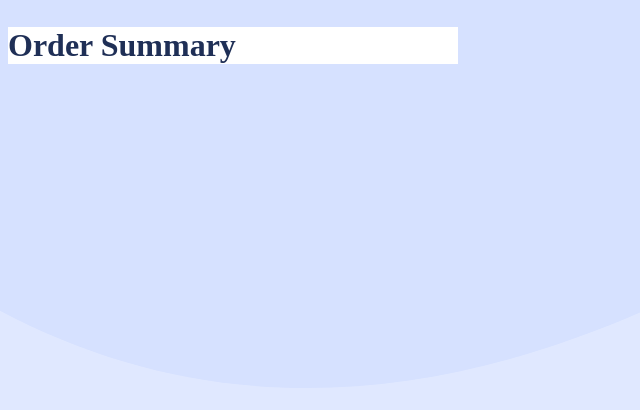
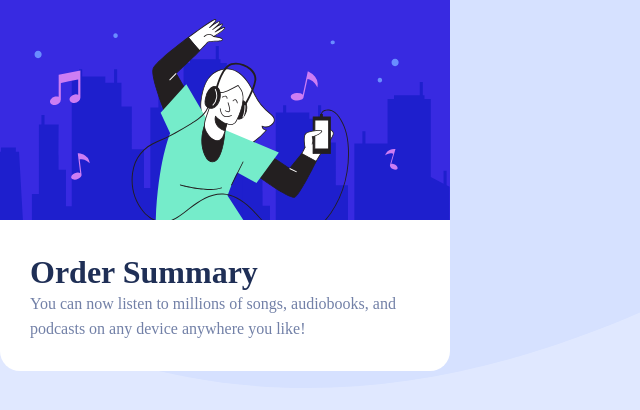
Before and after one commit to Ebimore/order-summary-component, a plain HTML site: page index.html in a window 1280 px wide. Shown: the whole page, without its empty margins (0-640 px from the left). Drawn offline with Linux system fonts and the light colour scheme.

Commit message:
Added order description paragraph, border radius, border box

```diff
--- a/index.html
+++ b/index.html
@@ -8,8 +8,12 @@
     <link rel="stylesheet" href="styles.css">
 </head>
 <body>
-   <div class="card">
-    <h2 class="title">Order Summary</h2>
+    <div class="card">
+        <img class="hero-image" src="images/illustration-hero.svg" alt="Hero image">
+        <div class="container">
+            <h2 class="title">Order Summary</h2>
+            <p class="order-description">You can now listen to millions of songs, audiobooks, and podcasts on any device anywhere you like!</p>
+        </div>
     </div>
 </body>
 </html>
--- a/styles.css
+++ b/styles.css
@@ -4,6 +4,12 @@
     --very-pale-blue: hsl(225, 100%, 98%);
     --desaturated-blue: hsl(224, 23%, 55%);
     --dark-blue: hsl(223, 47%, 23%);
+}
+
+* {
+    margin: 0;
+    padding: 0;
+    box-sizing: border-box;
 }
 
 body {
@@ -18,6 +24,7 @@ body {
     width: 450px;
     background-color: white;
     color: var(--desaturated-blue);
+    border-radius: 20px;
 }
 
 .title {
@@ -25,3 +32,15 @@ body {
     font-weight: 900;
     font-size: 32px;
 }
+
+.hero-image {
+    width: 100%;
+}
+
+.container {
+    padding: 30px;
+}
+
+.order-description {
+    line-height: 25px;
+}
```
Also changed, not shown: images/illustration-hero.svg (added).
